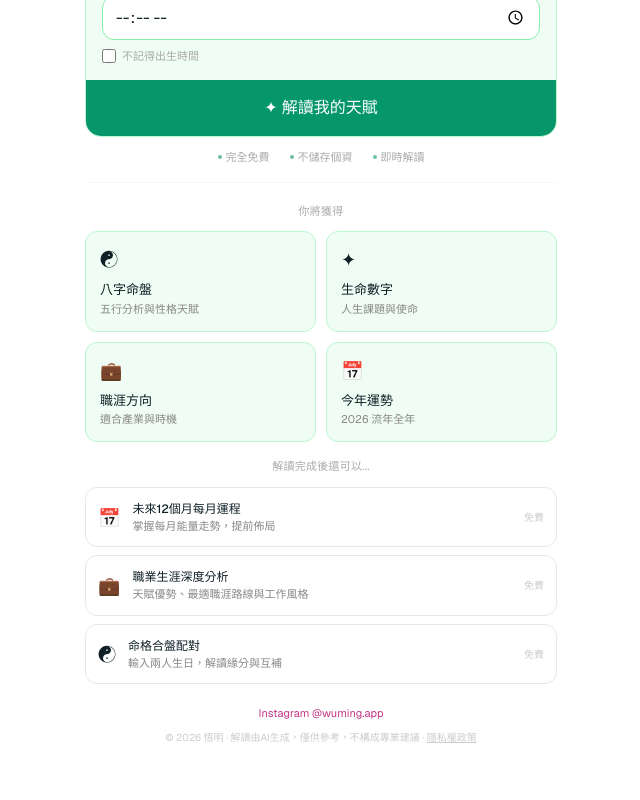
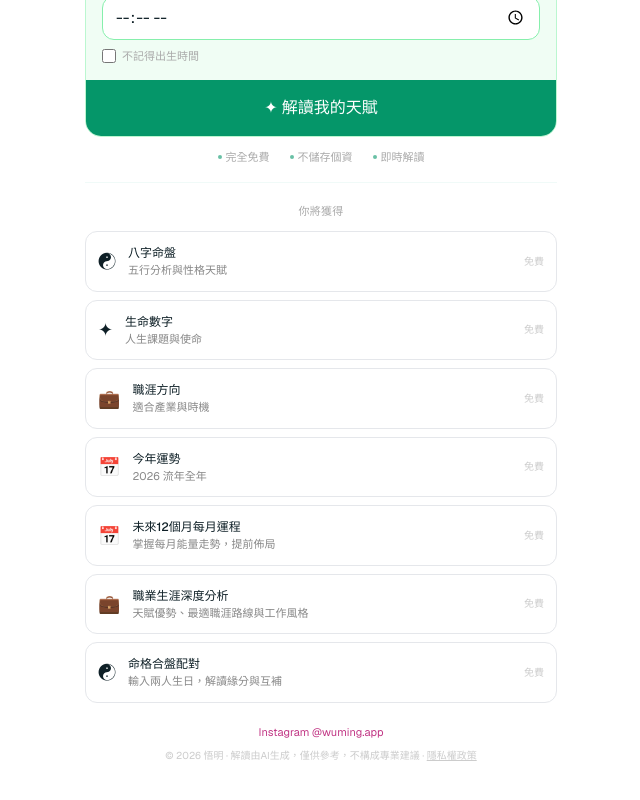
Before and after one commit to jazzteybh/wuming, a Next.js app: page / in a window 1280 px wide. Shown: the part 510-1310 px from the top of the page, without its empty margins (319-959 px from the left). Built offline with nearby package versions, Linux system fonts and the light colour scheme.

Commit message:
Simplify home page: replace 4 cards + 3 list with single 7-item list

```diff
--- a/src/app/page.tsx
+++ b/src/app/page.tsx
@@ -132,24 +132,12 @@ export default function Home() {
 
         <div className="py-4">
           <p className="text-[11px] text-[#AAA] text-center tracking-wide mb-3">你將獲得</p>
-          <div className="grid grid-cols-2 gap-2.5 mb-4">
+          <div className="space-y-2">
             {[
               { icon: '☯', title: '八字命盤', desc: '五行分析與性格天賦' },
               { icon: '✦', title: '生命數字', desc: '人生課題與使命' },
               { icon: '💼', title: '職涯方向', desc: '適合產業與時機' },
               { icon: '📅', title: '今年運勢', desc: '2026 流年全年' },
-            ].map(f => (
-              <div key={f.title} className="bg-[#F0FDF4] border border-[#BBF7D0] rounded-xl p-3.5">
-                <div className="text-lg mb-1.5">{f.icon}</div>
-                <div className="text-[13px] font-medium text-[#0F2027] mb-0.5">{f.title}</div>
-                <div className="text-[11px] text-[#888] leading-snug">{f.desc}</div>
-              </div>
-            ))}
-          </div>
-
-          <p className="text-[11px] text-[#AAA] text-center tracking-wide mb-3">解讀完成後還可以...</p>
-          <div className="space-y-2">
-            {[
               { icon: '📅', title: '未來12個月每月運程', desc: '掌握每月能量走勢，提前佈局' },
               { icon: '💼', title: '職業生涯深度分析', desc: '天賦優勢、最適職涯路線與工作風格' },
               { icon: '☯', title: '命格合盤配對', desc: '輸入兩人生日，解讀緣分與互補' },
```
